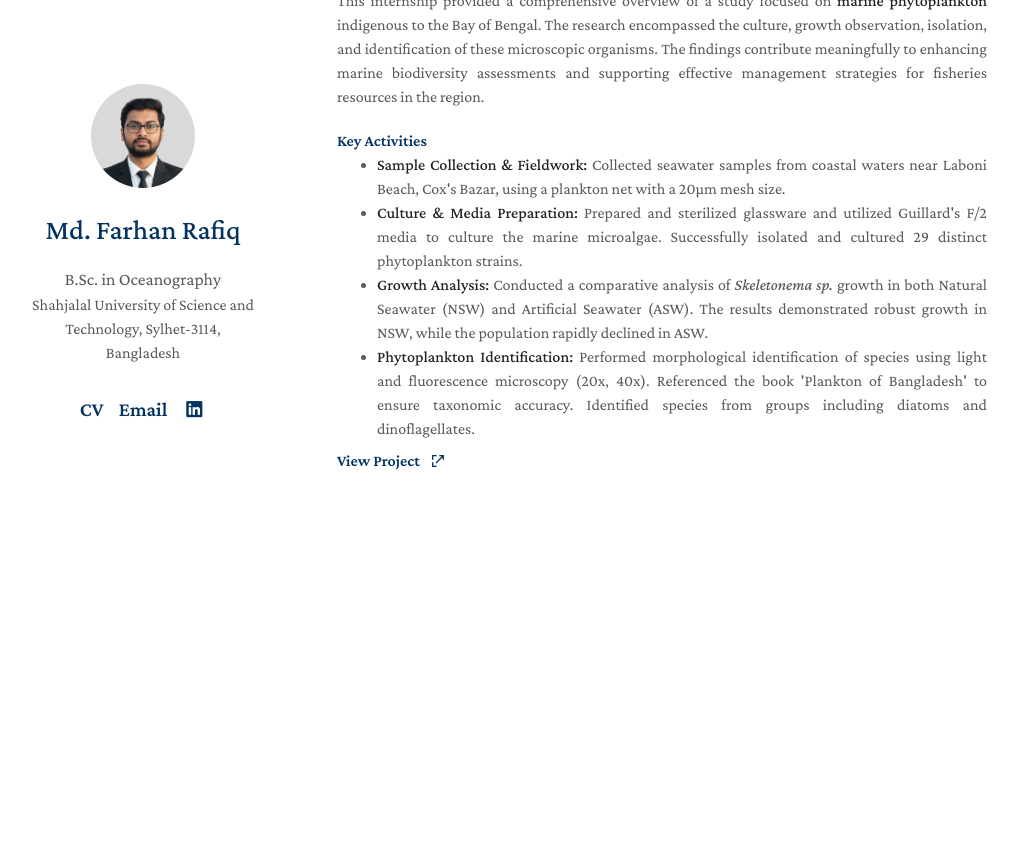
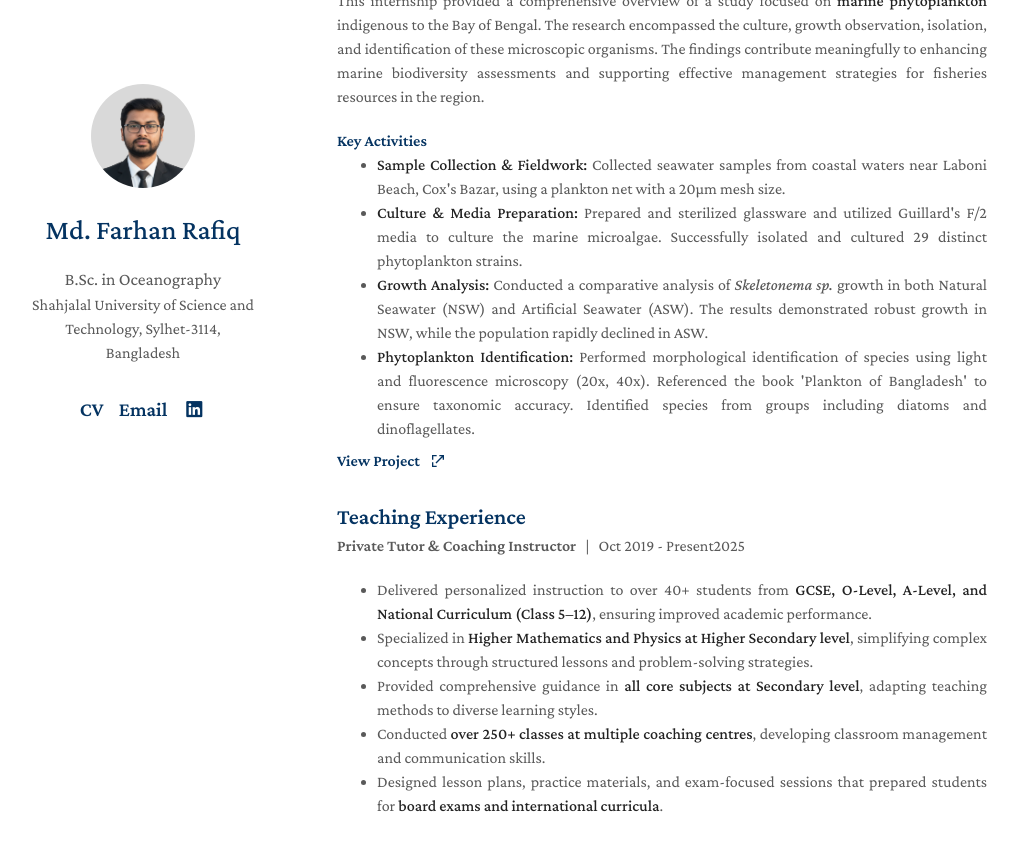
Before and after one commit to farhan-rafiq/farhan-rafiq.github.io, a Jekyll site: the page built from index.md, in a window 1280 px wide and 900 px high, scrolled down 2225 px. Shown: the top 851 px of the window, without its empty margins (133-1151 px from the left). Built offline with Jekyll 4.4.1, drawn with Linux system fonts in a browser that asks for light colours; a style sheet for code colours, icons or effects is not loaded; before the commit the page ends 2804 px from its top, so only the background shows below that.

Commit message:
teaching added

```diff
--- a/index.md
+++ b/index.md
@@ -199,3 +199,16 @@ layout: homepage
       </svg>
     </a>
   </h4>
+
+
+<h3 style= "font-size:22px; margin-bottom: 5px;">Teaching Experience</h3>
+     <p style="margin-top: 0;"><b>Private Tutor & Coaching Instructor</b> &nbsp; | &nbsp; Oct 2019 - Present2025</p>
+  <div style="display:flex; flex-wrap:wrap; gap:1.5em;">
+
+   <ul style="margin-top: 0; margin-bottom:.5em">
+    <li>Delivered personalized instruction to over 40+ students from <strong>GCSE, O-Level, A-Level, and National Curriculum (Class 5–12)</strong>, ensuring improved academic performance.</li>
+    <li>Specialized in <strong>Higher Mathematics and Physics at Higher Secondary level</strong>, simplifying complex concepts through structured lessons and problem-solving strategies.</li>
+    <li>Provided comprehensive guidance in <strong>all core subjects at Secondary level</strong>, adapting teaching methods to diverse learning styles.</li>
+    <li>Conducted <strong>over 250+ classes at multiple coaching centres</strong>, developing classroom management and communication skills.</li>
+    <li>Designed lesson plans, practice materials, and exam-focused sessions that prepared students for <strong>board exams and international curricula</strong>.</li>
+  </ul>
```
